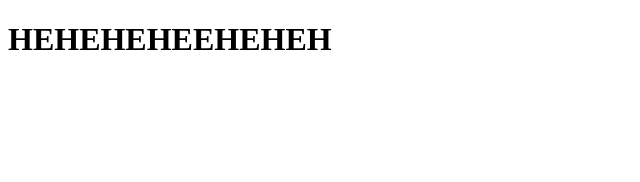
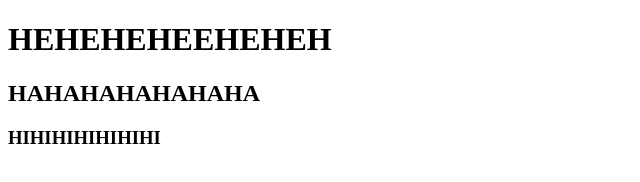
Before and after one commit to BaHyumin/Hehe, a plain HTML site: page BaHyumin.html in a window 1280 px wide. Shown: the whole page, without its empty margins (0-640 px from the left). Drawn offline with Linux system fonts and the light colour scheme.

Commit message:
BaHyumin

```diff
--- a/index.html
+++ b/BaHyumin.html
@@ -7,5 +7,7 @@
 </head>
 <body>
     <h1>HEHEHEHEEHEHEH</h1>
+    <h2>HAHAHAHAHAHAHA</h2>
+    <h3>HIHIHIHIHIHIHI</h3>
 </body>
 </html>
```
